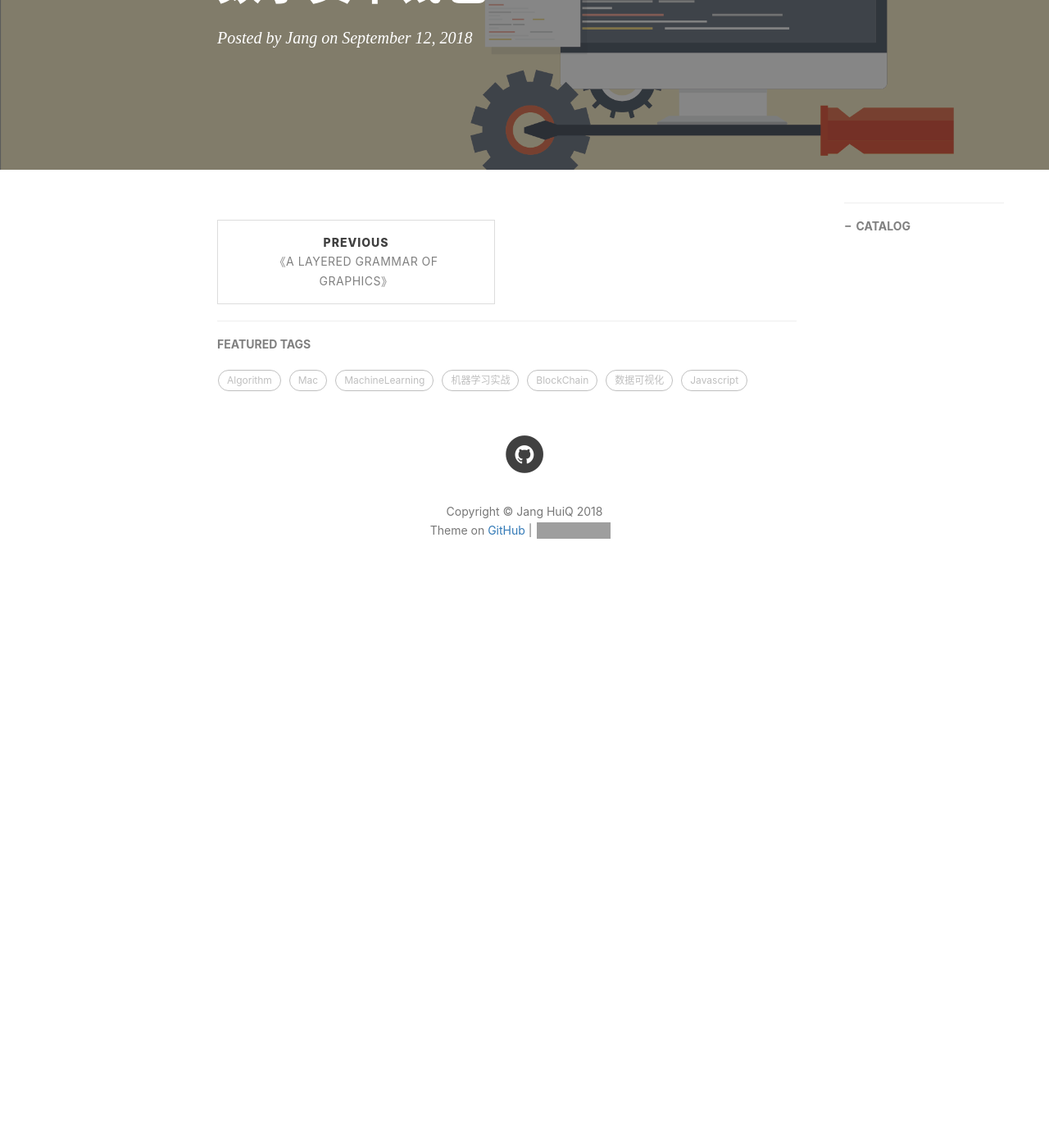
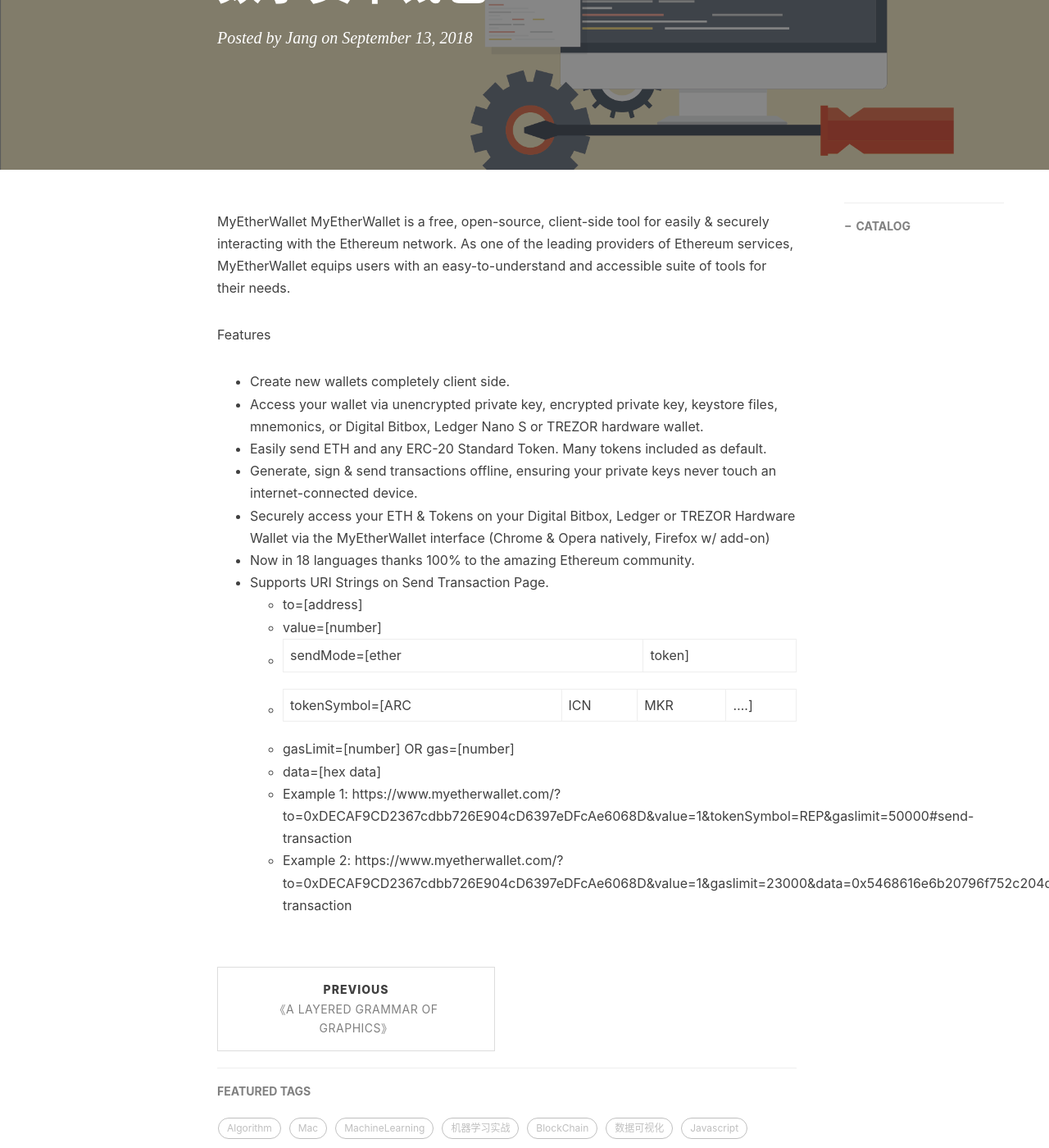
Before and after one commit to jangzc/jangzc.github.io, a Jekyll site: the page built from _posts/2018-09-12-数字货币钱包.md, in a window 1280 px wide and 1400 px high, scrolled down 250 px. Shown: the whole window at 82% size. Built offline with Jekyll 4.4.1, drawn with Linux system fonts in a browser that asks for light colours; nearby versions of some CDN libraries; comment, search, counter and statistics services are not loaded; before the commit the page ends 1001 px from its top, so only the background shows below that; grey boxes are pictures that could not be loaded.

Commit message:
Update 2018-09-12-数字货币钱包.md

```diff
--- a/_posts/2018-09-12-数字货币钱包.md
+++ b/_posts/2018-09-12-数字货币钱包.md
@@ -2,10 +2,30 @@
 layout:     post
 title:      数字货币钱包
 subtitle:
-date:       2018-09-12
+date:       2018-09-13
 author:     Jang
 header-img: img/post-bg-debug.png
 catalog: true
 tags:
     - BlockChain
 ---
+
+MyEtherWallet
+MyEtherWallet is a free, open-source, client-side tool for easily & securely interacting with the Ethereum network. As one of the leading providers of Ethereum services, MyEtherWallet equips users with an easy-to-understand and accessible suite of tools for their needs.
+
+Features
++ Create new wallets completely client side.
++ Access your wallet via unencrypted private key, encrypted private key, keystore files, mnemonics, or Digital Bitbox, Ledger Nano S or TREZOR hardware wallet.
++ Easily send ETH and any ERC-20 Standard Token. Many tokens included as default.
++ Generate, sign & send transactions offline, ensuring your private keys never touch an internet-connected device.
++ Securely access your ETH & Tokens on your Digital Bitbox, Ledger or TREZOR Hardware Wallet via the MyEtherWallet interface (Chrome & Opera natively, Firefox w/ add-on)
++ Now in 18 languages thanks 100% to the amazing Ethereum community.
++ Supports URI Strings on Send Transaction Page.
+    + to=[address]
+    + value=[number]
+    + sendMode=[ether | token]
+    + tokenSymbol=[ARC | ICN | MKR | ....]
+    + gasLimit=[number] OR gas=[number]
+    + data=[hex data]
+    + Example 1: https://www.myetherwallet.com/?to=0xDECAF9CD2367cdbb726E904cD6397eDFcAe6068D&value=1&tokenSymbol=REP&gaslimit=50000#send-transaction
+    + Example 2: https://www.myetherwallet.com/?to=0xDECAF9CD2367cdbb726E904cD6397eDFcAe6068D&value=1&gaslimit=23000&data=0x5468616e6b20796f752c204d455720322e30#send-transaction
```
